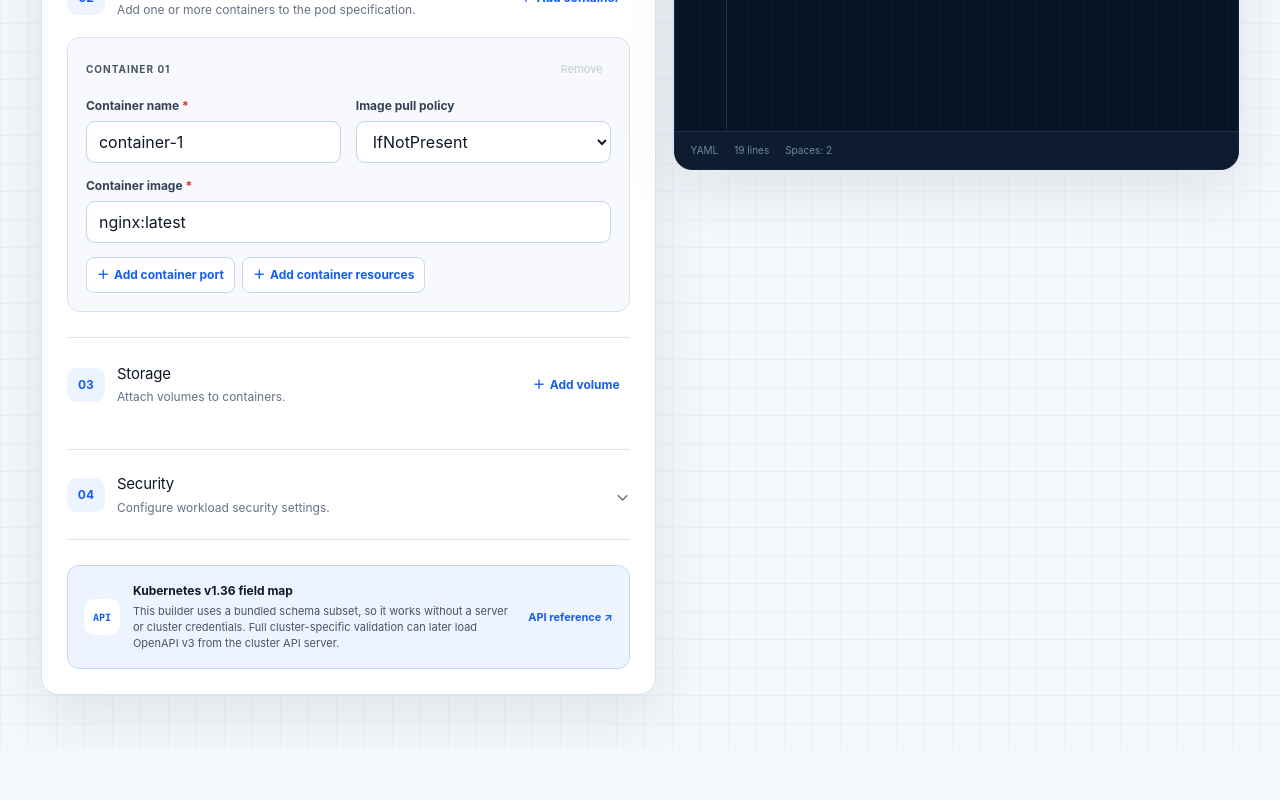
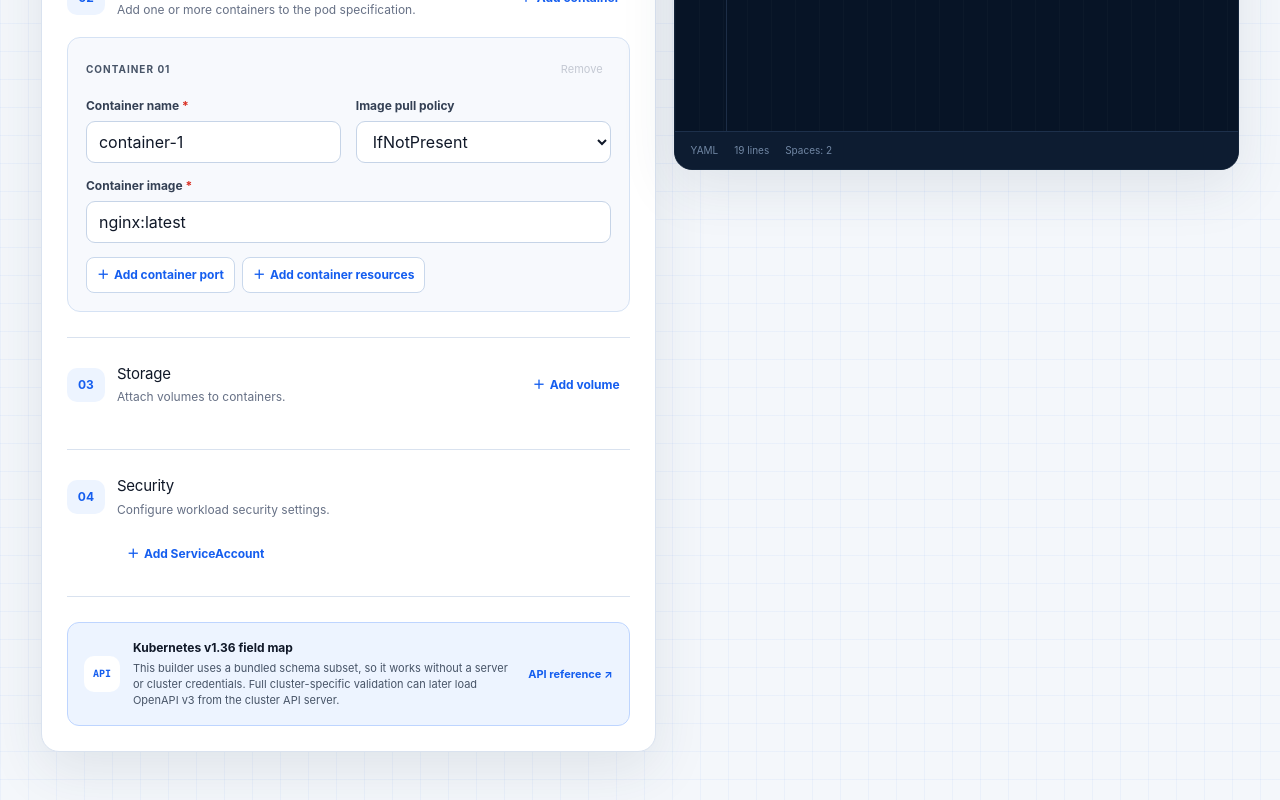
Before and after one commit to angapov/kubeconfig.io, a Next.js app: page / in a window 1280 px wide. Shown: the part 705-1505 px from the top of the page. Before the commit the page ends 1454 px from the top, so only its background shows below. Built offline with nearby package versions, Linux system fonts and the light colour scheme.

Commit message:
Make Security section always visible

```diff
--- a/app/globals.css
+++ b/app/globals.css
@@ -529,12 +529,12 @@ summary:focus-visible {
   border-bottom: 1px solid var(--line);
 }
 
-.form-section:not(.collapsible-form-section) {
+.form-section {
   display: grid;
   gap: 18px;
 }
 
-.form-section:not(.collapsible-form-section) > * {
+.form-section > * {
   margin-top: 0;
   margin-bottom: 0;
 }
@@ -946,56 +946,8 @@ summary:focus-visible {
   accent-color: var(--blue);
 }
 
-.collapsible-form-section {
-  padding: 0;
-}
-
-.security-section summary {
-  min-height: 89px;
-  padding: 20px 0;
-  display: flex;
-  align-items: center;
-  gap: 12px;
-  cursor: pointer;
-  list-style: none;
-}
-
-.security-section summary::-webkit-details-marker {
-  display: none;
-}
-
-.security-section summary > div {
-  flex: 1;
-}
-
-.security-section summary h3,
-.security-section summary p {
-  margin: 0;
-}
-
-.security-section summary h3 {
-  font-size: 15px;
-  letter-spacing: -0.015em;
-}
-
-.security-section summary p {
-  margin-top: 3px;
-  color: var(--muted);
-  font-size: 12px;
-}
-
-.disclosure-icon {
-  color: var(--muted);
-  font-size: 18px;
-  transition: transform 150ms ease;
-}
-
-.security-section[open] .disclosure-icon {
-  transform: rotate(180deg);
-}
-
 .security-content {
-  padding: 0 50px 22px;
+  padding: 0 50px;
   display: grid;
   gap: 12px;
 }
--- a/app/page.tsx
+++ b/app/page.tsx
@@ -84,7 +84,6 @@ type ResourceState = {
   concurrencyPolicy: string;
   serviceAccount: string;
   serviceAccountEnabled: boolean;
-  securityExpanded: boolean;
   restartPolicy: string;
   serviceType: string;
   routeHost: string;
@@ -333,7 +332,6 @@ function createDefaultResource(id: number): ResourceState {
     concurrencyPolicy: "Allow",
     serviceAccount: "",
     serviceAccountEnabled: false,
-    securityExpanded: false,
     restartPolicy: "Always",
     serviceType: "ClusterIP",
     routeHost: "",
@@ -752,7 +750,6 @@ export default function Home() {
     routeTlsEnabled,
     routeTlsTermination,
     schedule,
-    securityExpanded,
     serviceAccount,
     serviceAccountEnabled,
     servicePorts,
@@ -805,7 +802,6 @@ export default function Home() {
   const setServiceAccount = (value: SetStateAction<string>) => setResourceField("serviceAccount", value);
   const setServiceAccountEnabled = (value: SetStateAction<boolean>) =>
     setResourceField("serviceAccountEnabled", value);
-  const setSecurityExpanded = (value: SetStateAction<boolean>) => setResourceField("securityExpanded", value);
   const setRestartPolicy = (value: SetStateAction<string>) => setResourceField("restartPolicy", value);
   const setServiceType = (value: SetStateAction<string>) => setResourceField("serviceType", value);
   const setRouteHost = (value: SetStateAction<string>) => setResourceField("routeHost", value);
@@ -2031,20 +2027,14 @@ export default function Home() {
             )}
 
             {hasPodSpec && (
-              <section className="form-section collapsible-form-section">
-                <details
-                  className="security-section"
-                  open={securityExpanded}
-                  onToggle={(event) => setSecurityExpanded(event.currentTarget.open)}
-                >
-                  <summary>
+              <section className="form-section">
+                <div className="section-title">
                   <span className="section-number">04</span>
                   <div>
                     <h3>Security</h3>
                     <p>Configure workload security settings.</p>
                   </div>
-                    <span className="disclosure-icon" aria-hidden="true">⌄</span>
-                  </summary>
+                </div>
                 <div className="security-content">
                   {!serviceAccountEnabled ? (
                     <button
@@ -2081,7 +2071,6 @@ export default function Home() {
                     </div>
                   )}
                 </div>
-                </details>
               </section>
             )}
 
--- a/app/validation/types.ts
+++ b/app/validation/types.ts
@@ -70,7 +70,6 @@ export type ValidationInput = {
   pvNfsPath: string;
   pvCsiDriver: string;
   pvCsiVolumeHandle: string;
-  securityExpanded: boolean;
   serviceAccount: string;
   serviceAccountEnabled: boolean;
   servicePorts: PortInput[];
```
Lines whose indentation alone changed are shown as unchanged.
